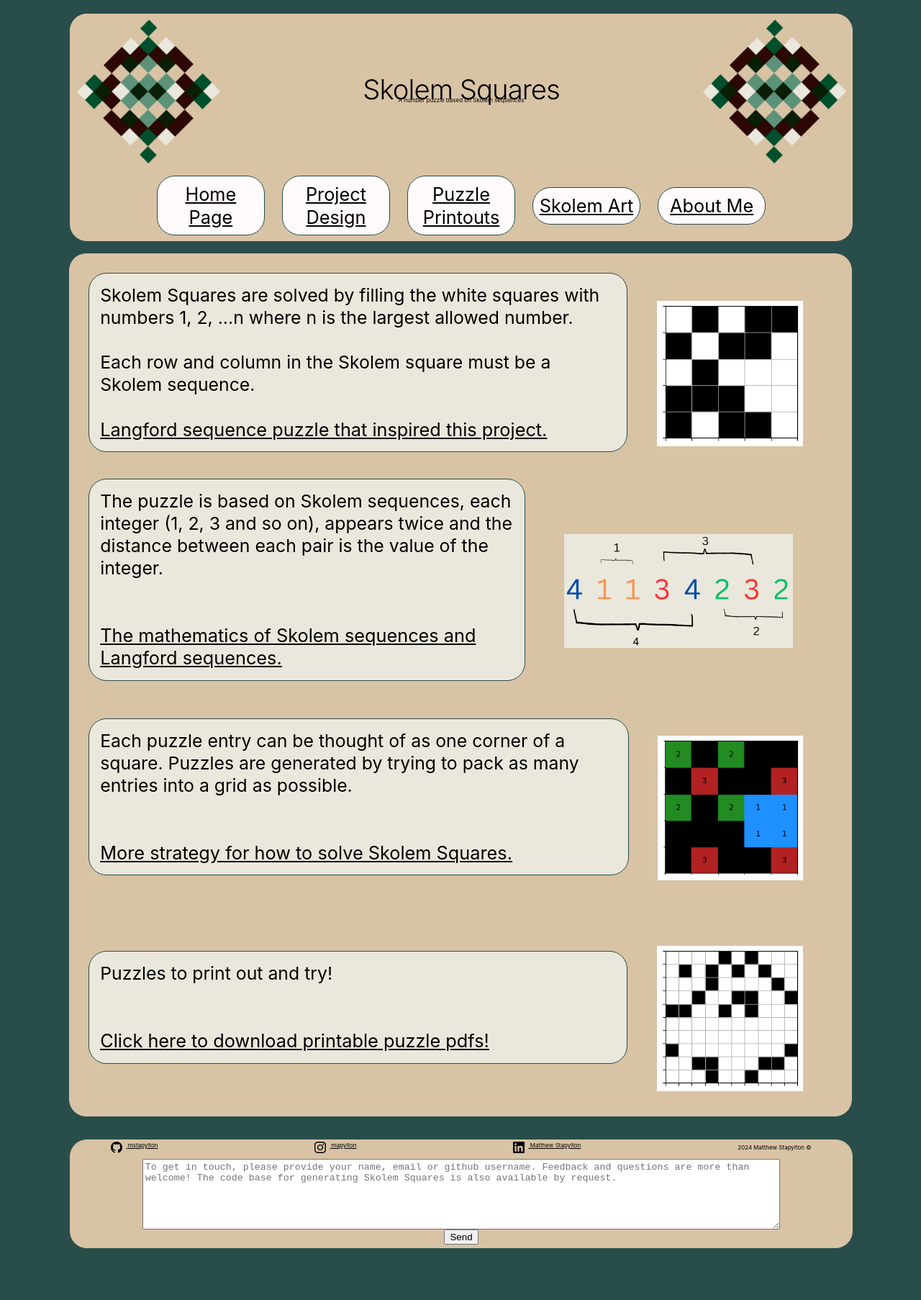
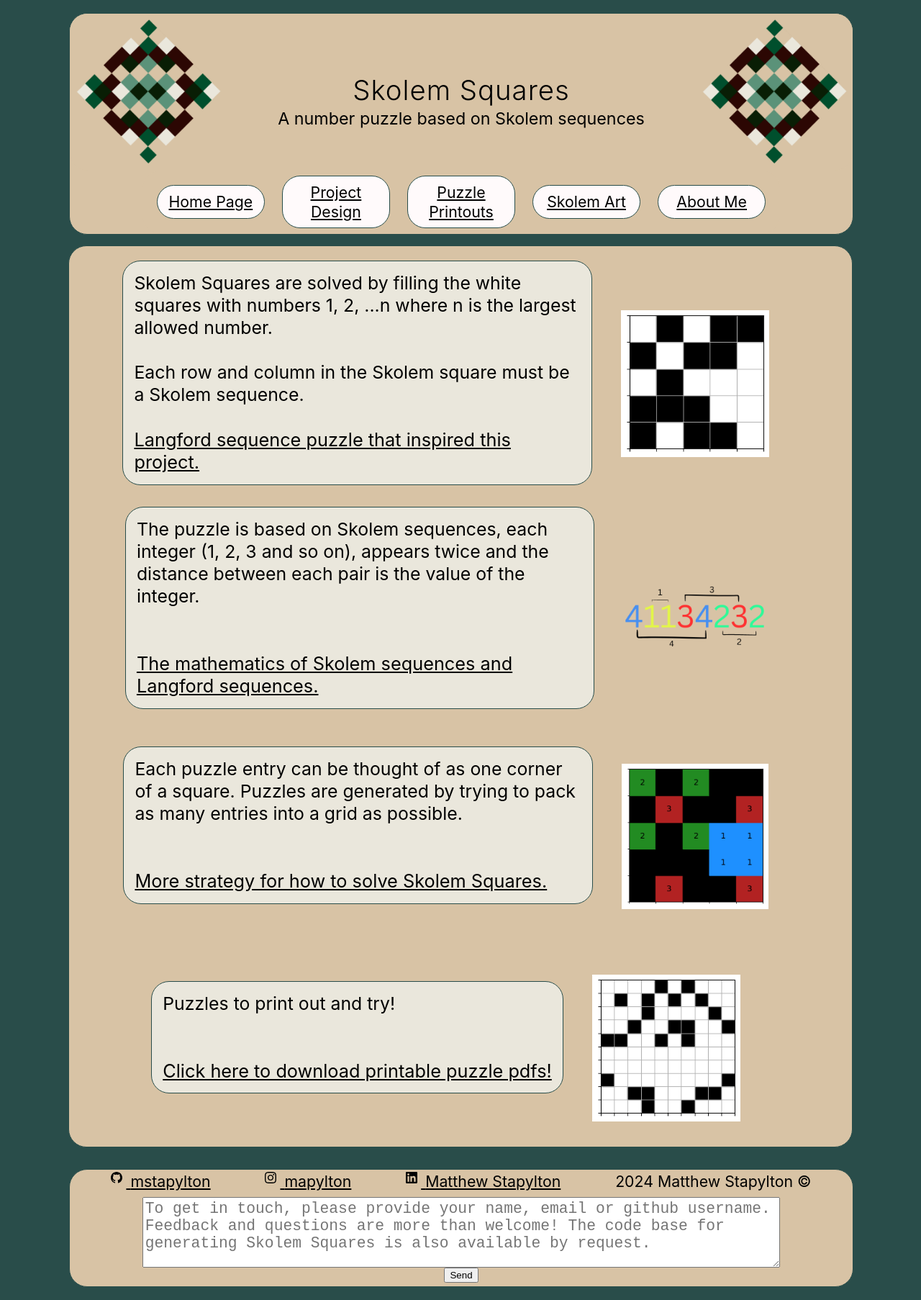
Before and after one commit to skolem-squares/skolem-squares.github.io, a Jekyll site: the page built from index.markdown, in a window 1280 px wide. Shown: the whole page at 72% size. Built offline with Jekyll 4.4.1, drawn with Linux system fonts in a browser that asks for light colours; before the commit the page ends 1753 px from its top, so only the background shows below that.

Commit message:
progress

```diff
--- a/_includes/header.html
+++ b/_includes/header.html
@@ -6,7 +6,7 @@
       <img src="/assets/header-pic.png" class="small_img">
       <div class="web-title">
           <center class="site-title">Skolem Squares</center>
-          <center>A number puzzle based on Skolem sequences</center>
+          <center class="site-subtitle">A number puzzle based on Skolem sequences</center>
      </div>
       <img src="/assets/header-pic.png" class="small_img">
     </div>
--- a/_sass/minima/_layout.scss
+++ b/_sass/minima/_layout.scss
@@ -109,6 +109,14 @@
   //position: relative;
 }
 
+.site-subtitle {
+//  @include relative-font-size(1.625);
+  @include relative-font-size(.75);
+  line-height: $base-line-height * $base-font-size * 1.2;
+
+  //white-space:nowrap;
+}
+
 .site-title {
 //  @include relative-font-size(1.625);
   @include relative-font-size(2.625);
@@ -116,7 +124,9 @@
 
   font-weight: 300;
   line-height: $base-line-height * $base-font-size * 2.25;
-  letter-spacing: -1px;
+  letter-spacing: 1px;
+  margin-bottom: .75 * $spacing-unit;
+  margin-top: 1 * $spacing-unit;
   //margin-bottom: 0;
   //padding-left: 3 * $spacing-unit;
   //padding-right: 3 * $spacing-unit;
@@ -212,6 +222,7 @@
 }
 
 .form-box {
+  @include relative-font-size(0.5);
   padding: .1 * $spacing-unit;
   width: 85%;
   min-height: 3 * $spacing-unit;
@@ -258,6 +269,8 @@
 }
 
 .footer-col-2 {
+  @include relative-font-size(.5);
+
   //padding: .25 * $spacing-unit;
   //margin: 5px auto;
   //margin-top: .5 * $spacing-unit;
@@ -329,7 +342,7 @@
   @include relative-font-size(0.9375);
 
   display: flex;
-  flex-direction: column;
+  flex-direction: row;
   flex-wrap: wrap;
   padding: 0px;
 
@@ -347,9 +360,10 @@
 
   > li {
   display: flex;
+  flex-direction: row;
   align-items: center;
   justify-content: center;
-  flex-wrap: nowrap;
+  flex-wrap: wrap;
   width: 95%;
   //margin: .5 * $spacing-unit;
 
@@ -466,7 +480,7 @@
   margin-bottom: .5 * $spacing-unit;
 
   display: flex;
-  flex: 2 1 70%;
+  //flex: 2 1 80%;
 
   flex-direction: column;
   //flex-wrap: wrap;
@@ -478,7 +492,7 @@
   // max-width: calc(100vw - (#{$spacing-unit} * 40));
  // max-width: 40%;
   //min-width: 30%;
-  width: 100%;
+  max-width: 60%;
 }
 
 
@@ -559,7 +573,7 @@
   justify-content: center;
 
   color: $grey-color;
-  @include relative-font-size(1);
+  @include relative-font-size(.5);
   text-align: center;
 
 }
```
Also changed, not shown: assets/41134232.png, 17 other files.
